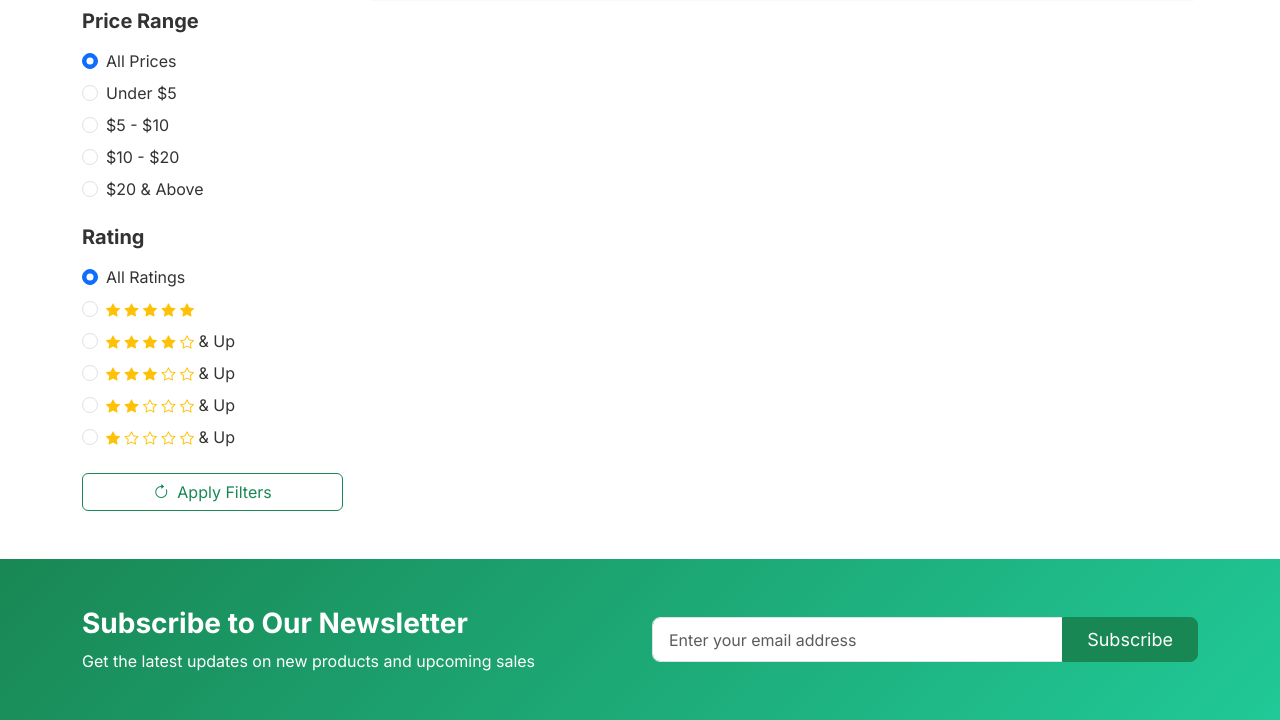
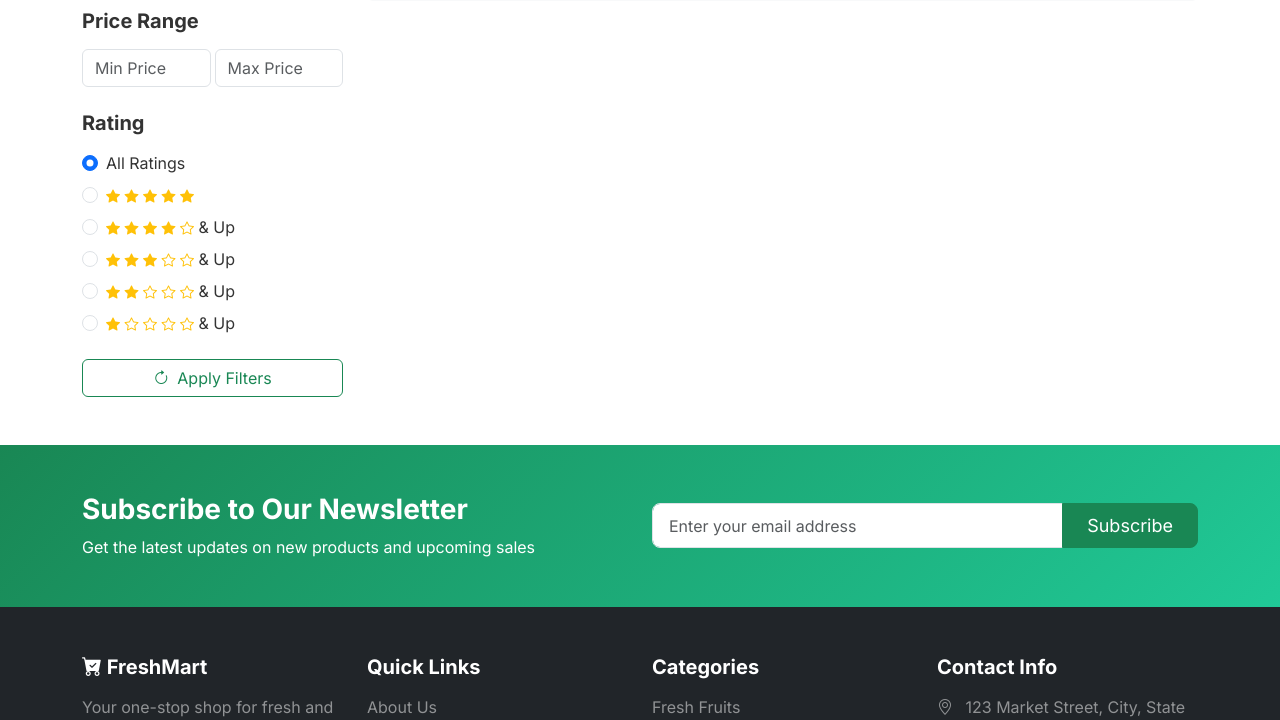
Before and after one commit to kevinkalenga/ecommerce_larav_arefin, a Laravel app: page /products in a window 1280 px wide. Shown: the part 302-1022 px from the top of the page. Run offline with Laravel 12, Linux system fonts and the light colour scheme; data that the repository does not hold is empty.

Commit message:
Front End - Product Search and Filter - Part2

```diff
--- a/app/Http/Controllers/Front/FrontController.php
+++ b/app/Http/Controllers/Front/FrontController.php
@@ -55,7 +55,18 @@ class FrontController extends Controller
             $products = $products->where('product_category_id', $request->category);
         }
 
-        $products = $products->paginate(2);
+        if($request->min_price !== null && $request->max_price !== null) {
+            $minPrice = $request->min_price;
+            $maxPrice = $request->max_price;
+
+            $products = $products->whereHas('product_variations', function($query) use ($minPrice, $maxPrice) {
+                $query->whereBetween('sale_price', [$minPrice, $maxPrice]);
+            });
+        }
+
+
+
+        $products = $products->paginate(6);
 
         return view('front.products', compact('products', 'product_categories'));
     }
--- a/resources/views/front/products.blade.php
+++ b/resources/views/front/products.blade.php
@@ -49,36 +49,17 @@
                     <!-- Price Filter -->
                     <div class="filter-widget mb-4">
                         <h5 class="fw-bold mb-3">Price Range</h5>
-                        <div class="form-check mb-2">
-                            <input class="form-check-input" type="radio" name="price" id="priceAll" checked>
-                            <label class="form-check-label" for="priceAll">
-                                All Prices
-                            </label>
+                        <div class="price d-flex justify-content-start mb-3 gap-1">
+                            <div class="min">
+                                <input type="number" name="min_price" class="form-control mr-2" value="{{request('min_price')}}" min="0" placeholder="Min Price">
+                            </div>
+                            <div class="max">
+                                <input type="number" name="max_price" class="form-control" value="{{request('max_price')}}" min="1" placeholder="Max Price">
+                            </div>
                         </div>
-                        <div class="form-check mb-2">
-                            <input class="form-check-input" type="radio" name="price" id="price1">
-                            <label class="form-check-label" for="price1">
-                                Under $5
-                            </label>
-                        </div>
-                        <div class="form-check mb-2">
-                            <input class="form-check-input" type="radio" name="price" id="price2">
-                            <label class="form-check-label" for="price2">
-                                $5 - $10
-                            </label>
-                        </div>
-                        <div class="form-check mb-2">
-                            <input class="form-check-input" type="radio" name="price" id="price3">
-                            <label class="form-check-label" for="price3">
-                                $10 - $20
-                            </label>
-                        </div>
-                        <div class="form-check mb-2">
-                            <input class="form-check-input" type="radio" name="price" id="price4">
-                            <label class="form-check-label" for="price4">
-                                $20 & Above
-                            </label>
-                        </div>
+
+
+
                     </div>
 
                     <!-- Rating Filter -->
```
Also changed, not shown: public/dist-front/css/style.css (line endings or trailing spaces).
